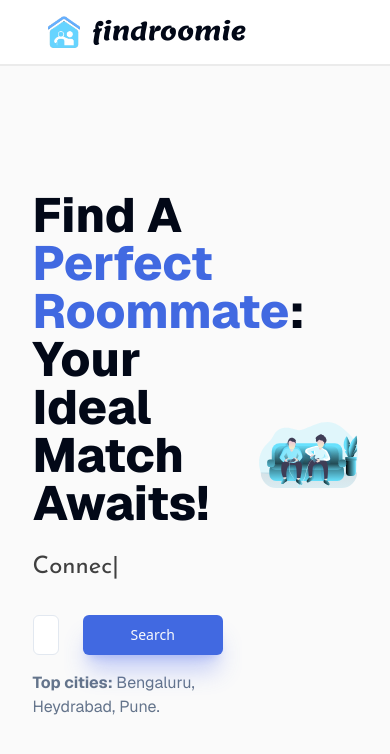
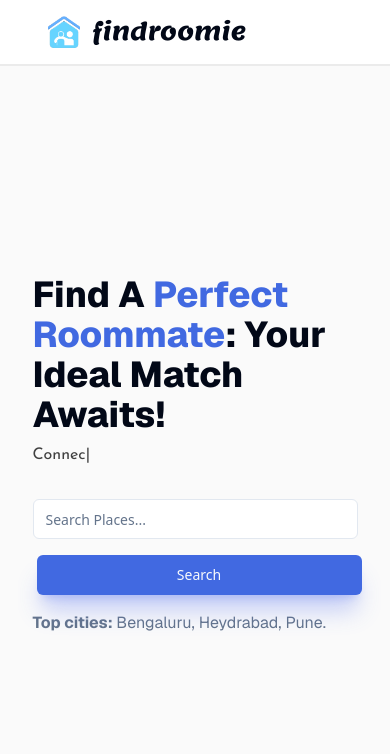
Before and after one commit to muhammedanaskhan/find-roomie, a Next.js app in the folder Frontend/: page / in a window 390 px wide. Shown: the top 754 px of the page. Built offline with nearby package versions, Linux system fonts and the light colour scheme.

Commit message:
design fixes

```diff
--- a/Frontend/src/components/HomePage/Hero.tsx
+++ b/Frontend/src/components/HomePage/Hero.tsx
@@ -8,10 +8,10 @@ import Link from 'next/link'
 
 function Hero() {
   return (
-    <div className='w-5/6 max-w-screen-2xl gap-16 flex flex-row items-center h-96'>
-      <div className='flex flex-col w-2/4 align-left justify-left text-left gap-8'>
-        <div className='flex flex-col gap-6'>
-          <p className='font-extrabold text-start text-5xl'>Find A <span className='text-primaryBlue'>Perfect Roommate</span>: Your Ideal Match Awaits!</p>
+    <div className='w-10/12 lg:w-5/6 max-w-screen-2xl gap-16 flex flex-row items-center h-96'>
+      <div className='flex flex-col w-96 align-left justify-left text-left gap-8'>
+        <div className='flex flex-col gap-2 sm:gap-6'>
+          <p className='text-4xl font-extrabold text-start sm:text-5xl'>Find A <span className='text-primaryBlue'>Perfect Roommate</span>: Your Ideal Match Awaits!</p>
           <TypeAnimation
             sequence={[
               // Same substring at the start will only be typed out once, initially
@@ -25,13 +25,13 @@ function Hero() {
             wrapper="p"
             cursor={true}
             repeat={Infinity}
-            className="text-start text-2xl font-josefin-sans w-full text-neutral-700"
+            className="text-base text-start md:text-xl font-josefin-sans w-full text-neutral-700"
           />
         </div>
         <div className='flex flex-col gap-4'>
-          <div className="flex w-full gap-4  items-center space-x-2 relative">
+          <div className="flex flex-col md:flex-row w-full gap-4  items-center space-x-2 relative">
             <Input type="text" placeholder="Search Places..."></Input>
-            <Button className='px-12 bg-primaryBlue shadow-xl shadow-blueSpreadedShadow' type="submit">Search</Button>
+            <Button className='w-full px-12 bg-primaryBlue shadow-xl shadow-blueSpreadedShadow' type="submit">Search</Button>
           </div>
           <p className='text-slate-500'>
             <span className='font-bold'>Top cities: </span>
@@ -42,7 +42,7 @@ function Hero() {
         </div>
 
       </div>
-      <div className='h-full w-2/4 relative'>
+      <div className='hidden lg:flex h-full w-2/4 relative'>
         <Image layout='fill' objectFit='contain' src='/games-time.svg' alt='vector' />
       </div>
 
```
